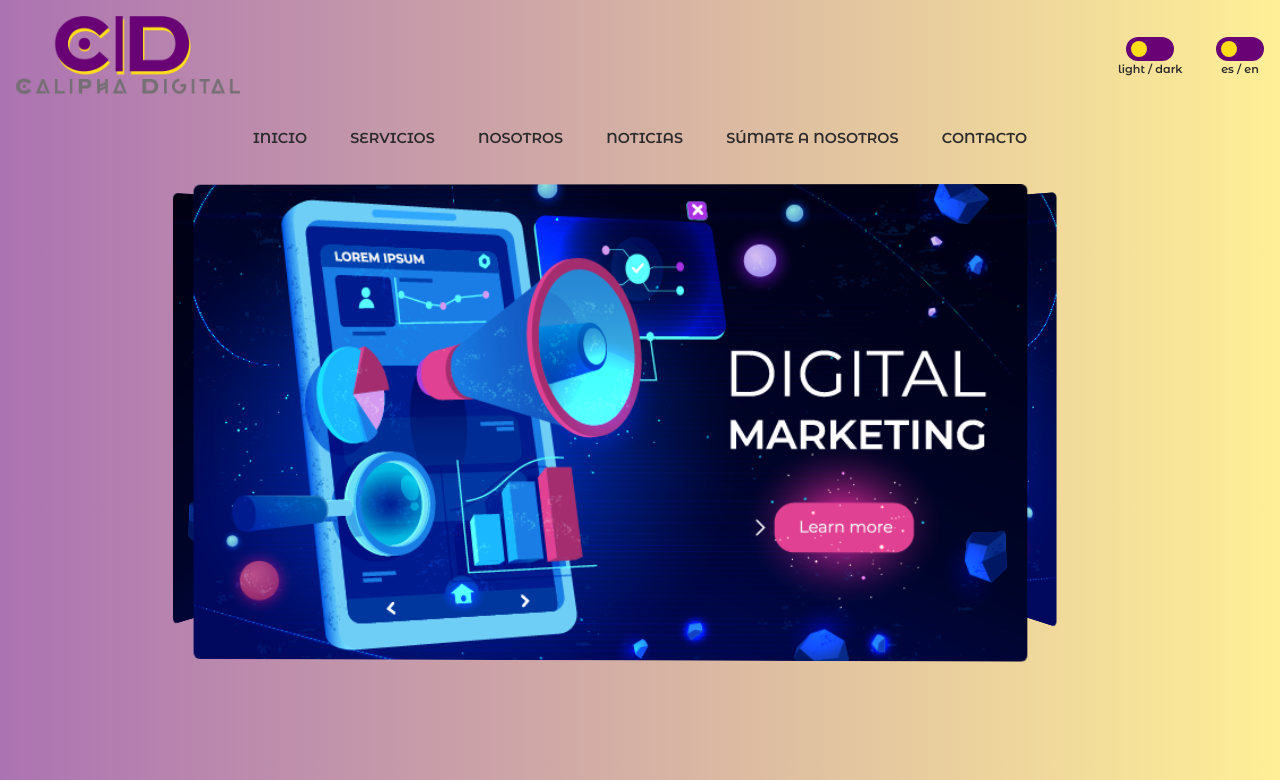
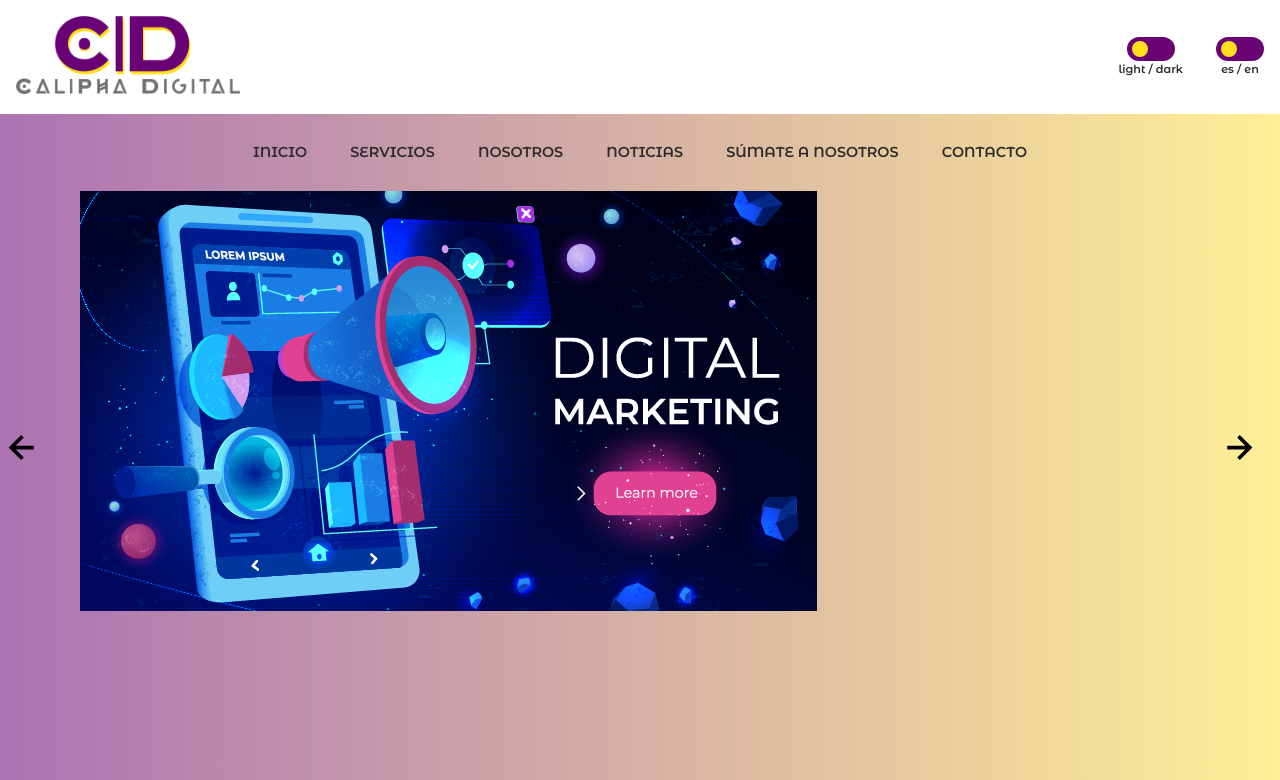
Before and after one commit to ErickOsuna/portafolio--caliphaDigitalWebPage, a plain HTML site: page index.html in a window 1280 px wide. Shown: the top 780 px of the page. Drawn offline with Linux system fonts and the light colour scheme.

Commit message:
Cambiando la Hero Section

```diff
--- a/css/styles.css
+++ b/css/styles.css
@@ -31,7 +31,7 @@
 }
 
 .header {
-    /* background-color: red; */
+    background-color: var(--white-color);
     display: flex;
     justify-content: space-between;
     align-items: center;
@@ -40,7 +40,7 @@
 .div-navbar{
     /* background-color: #ffde1a; */
     width: 100%;
-    padding: 1rem 0;
+    padding: 1em 0;
 }
 
 .lista-navbar {
@@ -49,7 +49,7 @@
     justify-content: center;
     align-items: center;
     flex-wrap: wrap;
-    padding: 0 1em;
+    padding: 1em 1em;
     gap: 1em 3em;
     font-size: 0.9rem;
     font-weight: 600;
@@ -63,23 +63,23 @@
 
 .div-logo {
     /* background-color: green; */
-    padding: 1rem;
+    padding: 1em;
 }
 
 .div-logo-dark {
     display: none;
-    padding: 1rem;
+    padding: 1em;
 }
 
 .div-logo img {
     /* background-color: gray; */
-    width: 14rem;
+    width: 14em;
     height: 100%;
 }
 
 .div-logo-dark img {
     /* background-color: gray; */
-    width: 14rem;
+    width: 14em;
     height: 100%;
 }
 
@@ -98,12 +98,12 @@
     flex-direction: column;
     justify-content: space-evenly;
     align-items: center;
-    padding: 1rem;
+    padding: 1em;
 }
 
 .wrapper-mode-toggle p {
     /* background-color: yellow; */
-    padding: 0.1rem;
+    padding: 0.1em;
     font-weight: 600;
     font-size: 0.7rem;
 }
@@ -113,10 +113,10 @@
 .mode-switch {
     position: relative;
     display: inline-block;
-    width: 3rem;
-    height: 1.5rem;
+    width: 3em;
+    height: 1.5em;
     background-color: var(--primary-main-color);
-    border-radius: 1.5rem;
+    border-radius: 1.5em;
     cursor: pointer;
     transition: all 0.4s;
 }
@@ -134,7 +134,7 @@
 }
 
 input[type='checkbox']:checked+.mode-switch::after {
-    transform: translatex(1.3rem);
+    transform: translatex(1.3em);
     background-color: var(--primary-main-color);
 }
 
@@ -150,12 +150,12 @@ input[type='checkbox']:checked+.mode-switch {
     flex-direction: column;
     justify-content: space-evenly;
     align-items: center;
-    padding: 1rem;
+    padding: 1em;
 }
 
 .wrapper-language-toggle p {
     /* background-color: gold; */
-    padding: 0.1rem;
+    padding: 0.1em;
     font-weight: 600;
     font-size: 0.7rem;
 }
@@ -165,10 +165,10 @@ input[type='checkbox']:checked+.mode-switch {
 .language-switch {
     position: relative;
     display: inline-block;
-    width: 3rem;
-    height: 1.5rem;
+    width: 3em;
+    height: 1.5em;
     background-color: var(--primary-main-color);
-    border-radius: 1.5rem;
+    border-radius: 1.5em;
     cursor: pointer;
     transition: all 0.4s;
 }
@@ -176,17 +176,17 @@ input[type='checkbox']:checked+.mode-switch {
 .language-switch::after {
     content: '';
     position: absolute;
-    width: 1rem;
-    height: 1rem;
-    border-radius: 1rem;
+    width: 1em;
+    height: 1em;
+    border-radius: 1em;
     background-color: var(--secondary-main-color);
-    left: 0.3rem;
-    top: 0.25rem;
+    left: 0.3em;
+    top: 0.25em;
     transition: all 0.4s;
 }
 
 input[type='checkbox']:checked+.language-switch::after {
-    transform: translatex(1.3rem);
+    transform: translatex(1.3em);
     background-color: var(--primary-main-color);
 }
 
@@ -201,124 +201,44 @@ input[type='checkbox']:checked+.language-switch {
 
 
 /* ------------------------HERO SECTION----------------------- */
-.hero-section {
-    /* background-color: wheat; */
+.hero {
     width: 100%;
-    min-height: 80vh;
-    position: relative;
+    display: grid;
+    grid-template-columns: 4em 1fr 4em;
+    gap: 1em;
+    align-items: center;
 }
 
-.carousel {
-    position: absolute;
-    width: 50%;
-    height: 50%;
-    top: 17.5%;
-    left: 50%;
-    -webkit-perspective: 1200px;
-    perspective: 1200px;
-    -webkit-transform: translate(-50%, -50%);
-    -ms-transform: translate(-50%, -50%);
-    transform: translate(-50%, -50%);
+.hero-body {
+    width: 100%;
+    display: grid;
+    grid-template-columns: 1fr max-content;
+    justify-content: space-between;
+    align-items: center;
+    gap: 2em;
+    grid-column: 2/3;
+    grid-row: 1/2;
+    opacity: 0;
+    pointer-events: none;
 }
 
-.carousel-content {
-    position: absolute;
+.hero-body--show {
     width: 100%;
-    height: 100%;
-    -webkit-transform-style: preserve-3d;
-    transform-style: preserve-3d;
-    -webkit-transform: translateZ(-282px) rotateY(0);
-    transform: translateZ(-282px) rotateY(0);
-    -webkit-animation: carousel 20s infinite cubic-bezier(1, 0.015, 0.295, 1.225) forwards;
-    animation: carousel 20s infinite cubic-bezier(1, 0.015, 0.295, 1.225) forwards;
+    pointer-events: unset;
+    opacity: 1;
+    transition: opacity 1.5s ease-in-out;
 }
 
-.carousel-item {
-    position: absolute;
-    top: 5rem;
-    left: 0;
-    width: 46rem;
-    height: 26.25rem;
-    border-radius: 6px;
+.hero-picture {
+    width: 32em;
+    height: 32em;
+    object-fit: cover;
 }
 
-.carousel-item:nth-child(1) {
-    background-image: url(../images/post-3.png);
-    -webkit-transform: rotateY(0) translateZ(282px);
-    transform: rotateY(0) translateZ(282px);
+.hero-arrow {
+    width: 70%;
 }
 
-.carousel-item:nth-child(2) {
-    background-image: url(../images/post-3.png);
-    -webkit-transform: rotateY(120deg) translateZ(282px);
-    transform: rotateY(120deg) translateZ(282px);
-}
-
-.carousel-item:nth-child(3) {
-    background-image: url(../images/post-3.png);
-    -webkit-transform: rotateY(240deg) translateZ(282px);
-    transform: rotateY(240deg) translateZ(282px);
-}
-
-.carousel-item:nth-child(4) {
-    background-image: url(../images/post-3.png);
-    -webkit-transform: rotateY(240deg) translateZ(282px);
-    transform: rotateY(240deg) translateZ(282px);
-}
-
-@-webkit-keyframes carousel {
-
-    0%,
-    17.5% {
-        -webkit-transform: translateZ(-182px) rotateY(0);
-        transform: translateZ(-182px) rotateY(0);
-    }
-
-    27.5%,
-    45% {
-        -webkit-transform: translateZ(-182px) rotateY(-120deg);
-        transform: translateZ(-182px) rotateY(-120deg);
-    }
-
-    55%,
-    72.5% {
-        -webkit-transform: translateZ(-182px) rotateY(-240deg);
-        transform: translateZ(-182px) rotateY(-240deg);
-    }
-
-    82.5%,
-    100% {
-        -webkit-transform: translateZ(-182px) rotateY(-360deg);
-        transform: translateZ(-182px) rotateY(-360deg);
-    }
-}
-
-@keyframes carousel {
-
-    0%,
-    17.5% {
-        -webkit-transform: translateZ(-182px) rotateY(0);
-        transform: translateZ(-182px) rotateY(0);
-    }
-
-    27.5%,
-    45% {
-        -webkit-transform: translateZ(-182px) rotateY(-120deg);
-        transform: translateZ(-182px) rotateY(-120deg);
-    }
-
-    55%,
-    72.5% {
-        -webkit-transform: translateZ(-182px) rotateY(-240deg);
-        transform: translateZ(-182px) rotateY(-240deg);
-    }
-
-    82.5%,
-    100% {
-        -webkit-transform: translateZ(-182px) rotateY(-360deg);
-        transform: translateZ(-182px) rotateY(-360deg);
-    }
-}
 
 /* ------------------------SERVICIOS SECTION----------------------- */
 .servicios-title {
--- a/index.html
+++ b/index.html
@@ -58,16 +58,33 @@
         <div class="div-main">
             <main class="main">
                 <!-- HERO SECTION -->
-                <section class="hero-section">
-                    <div class="carousel">
-                        <div class="carousel-content">
-                            <div class="carousel-item"></div>
-                            <div class="carousel-item"></div>
-                            <div class="carousel-item"></div>
-                            <div class="carousel-item"></div>
-                        </div>
-                    </div>
+                <section class="hero">
+                    <img src="./images/leftarrow.svg" alt="" class="hero-arrow" id="before">
+                    <section class="hero-body hero-body--show" data-id="1">
+                        <figure class="hero-picture">
+                            <img src="./images/post-3.png" alt="">
+                        </figure>
+                    </section>
+                    <!-- <section class="hero-body" data-id="2">
+                        <figure class="hero-picture">
+                            <img src="./images/post-3.png" alt="">
+                        </figure>
+                    </section>
+                    <section class="hero-body" data-id="3">
+                        <figure class="hero-picture">
+                            <img src="./images/post-3.png" alt="">
+                        </figure>
+                    </section>
+                    <section class="hero-body" data-id="4">
+                        <figure class="hero-picture">
+                            <img src="./images/post-3.png" alt="">
+                        </figure>
+                    </section> -->
+                    <img src="./images/rightarrow.svg" alt="" class="hero-arrow" id="next">
                 </section>
+
+
+
                 <!-- SERVICIOS SECTION -->
                 <section class="servicios-section">
                     <div class="servicios-title">
```
Also changed, not shown: images/arrow.svg (added), images/close.svg (added), images/code.svg (added), images/facebook.svg (added), images/leftarrow.svg (added), images/menu.svg (added), images/paint.svg (added), images/rightarrow.svg (added), images/shapes.svg (added), images/twitter.svg (added), images/youtube.svg (added).
